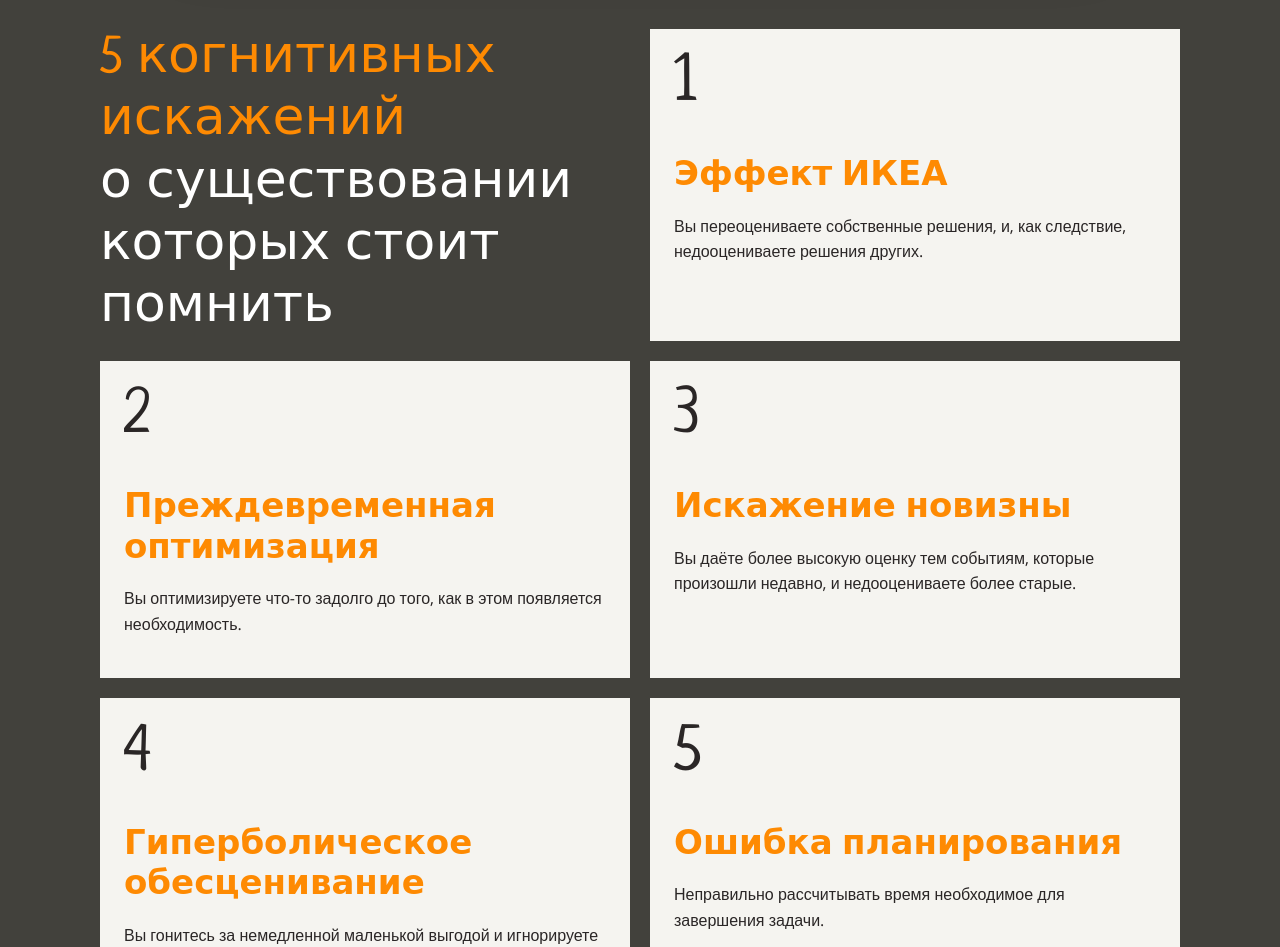
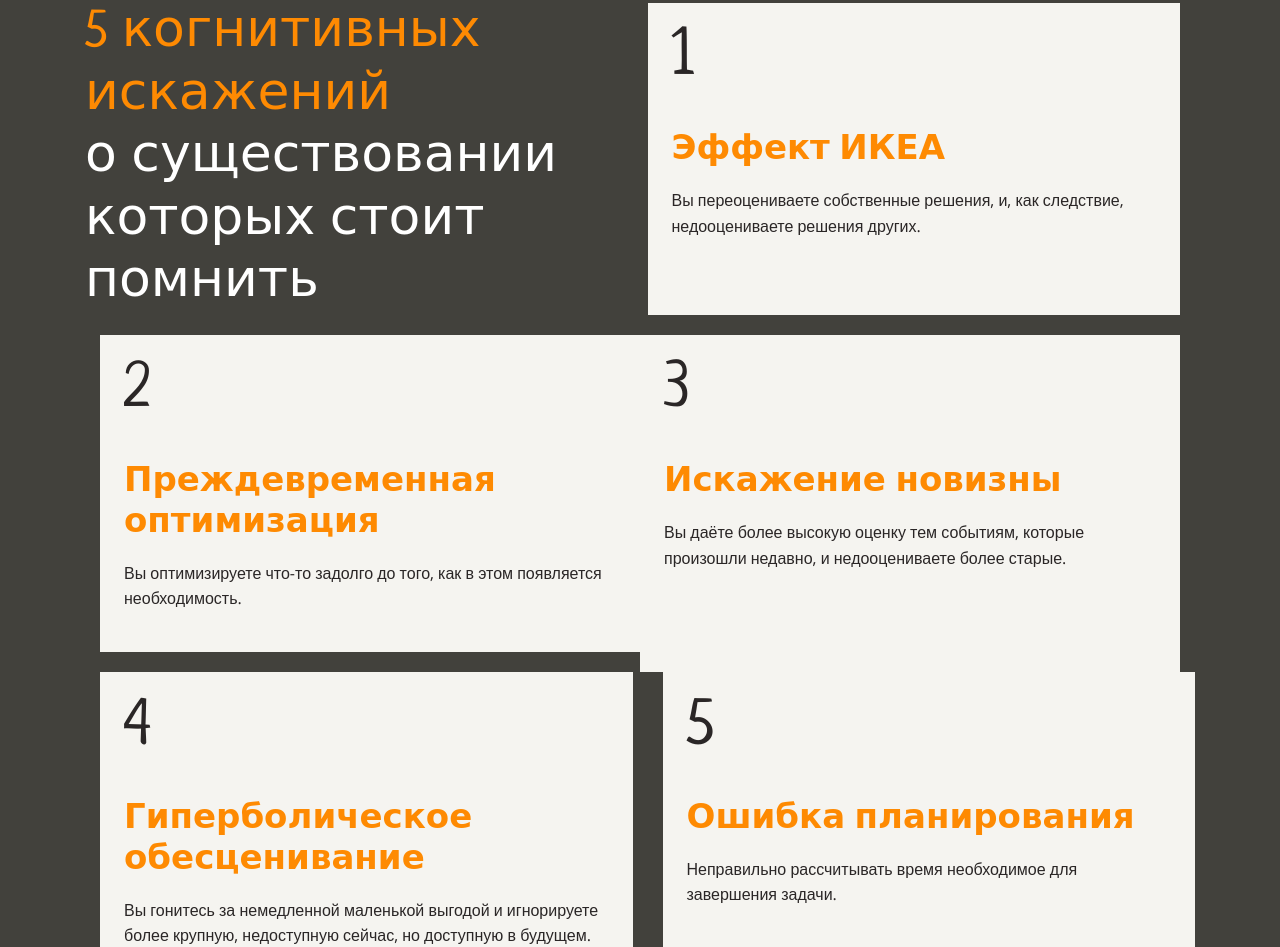
Before and after one commit to Pugeindestres/layout-designer-project-58, a website: page src/index.html in a window 1280 px wide. Shown: the part 1853-2800 px from the top of the page. Drawn offline with Linux system fonts and the light colour scheme.

Commit message:
Fix nav layout: 1110px content width, 3 cards per row, margin-based layout

```diff
--- a/src/index.html
+++ b/src/index.html
@@ -46,6 +46,7 @@
 
     <nav id="navigation" class="bg-dark">
       <div class="container">
+        <div class="nav-inner">
         <ul class="nav-grid">
           <li class="nav-card nav-card-title">
             <h2 class="nav-heading">
@@ -89,6 +90,7 @@
             </a>
           </li>
         </ul>
+        </div>
       </div>
     </nav>
 
@@ -219,7 +221,7 @@
       <div class="subscribe bg-dark clr-white">
         <div class="row v-center">
           <div class="col">
-            <h3 class="subscribe-title">Хотите узнать больше?<br>Подпишитесь на обновления</h3>
+            <h3 class="subscribe-title">Хотите узнать больше? Подпишитесь на обновления</h3>
           </div>
           <div class="col">
             <form>
--- a/src/styles/style.css
+++ b/src/styles/style.css
@@ -52,9 +52,9 @@
 }
 
 .container {
-  max-width: 1110px;
+  width: 1110px;
   margin: 0 auto;
-  padding: 0 15px;
+  padding: 0;
 }
 
 .d-block { display: block; }
@@ -62,7 +62,7 @@
 .text-left { text-align: left; }
 .shadow { filter: drop-shadow(0 16px 32px rgba(0 0 0 / 15%)); }
 .overflow-hidden { overflow: hidden; }
-.pt-0 { padding-top: 0; }
+.section.pt-0 { padding-top: 0; }
 
 .clr-main { color: var(--main); }
 .clr-dark { color: var(--darker); }
@@ -176,28 +176,42 @@
 
 /* navigation */
 #navigation {
-  padding-top: 100px;
   margin-top: -100px;
+}
+
+.nav-inner {
+  padding: 100px 0;
 }
 
 .nav-grid {
   display: flex;
   flex-wrap: wrap;
-  gap: 20px;
   list-style: none;
   margin: 0;
-  padding: 0 0 100px;
+  padding: 0;
 }
 
 .nav-card {
   flex: 1 1 350px;
   padding: 24px;
-  box-sizing: border-box;
+  margin: 0 15px 20px;
 }
 
 .nav-card-title {
   background: none;
   padding: 0;
+}
+
+.nav-card:nth-of-type(3n+1) {
+  margin-left: 0;
+}
+
+.nav-card:nth-of-type(3n+3) {
+  margin-right: 0;
+}
+
+.nav-card:nth-of-type(n+4) {
+  margin-bottom: 0;
 }
 
 .nav-heading {
@@ -272,7 +286,7 @@
 /* footer */
 .subscribe {
   padding: 55px;
-  margin-top: 60px;
+  margin-top: 100px;
 }
 
 .subscribe-title {
@@ -281,6 +295,10 @@
   line-height: 1.2;
   font-weight: 400;
   margin: 0;
+}
+
+.subscribe form {
+  margin-right: 55px;
 }
 
 .subscribe-form {
```
